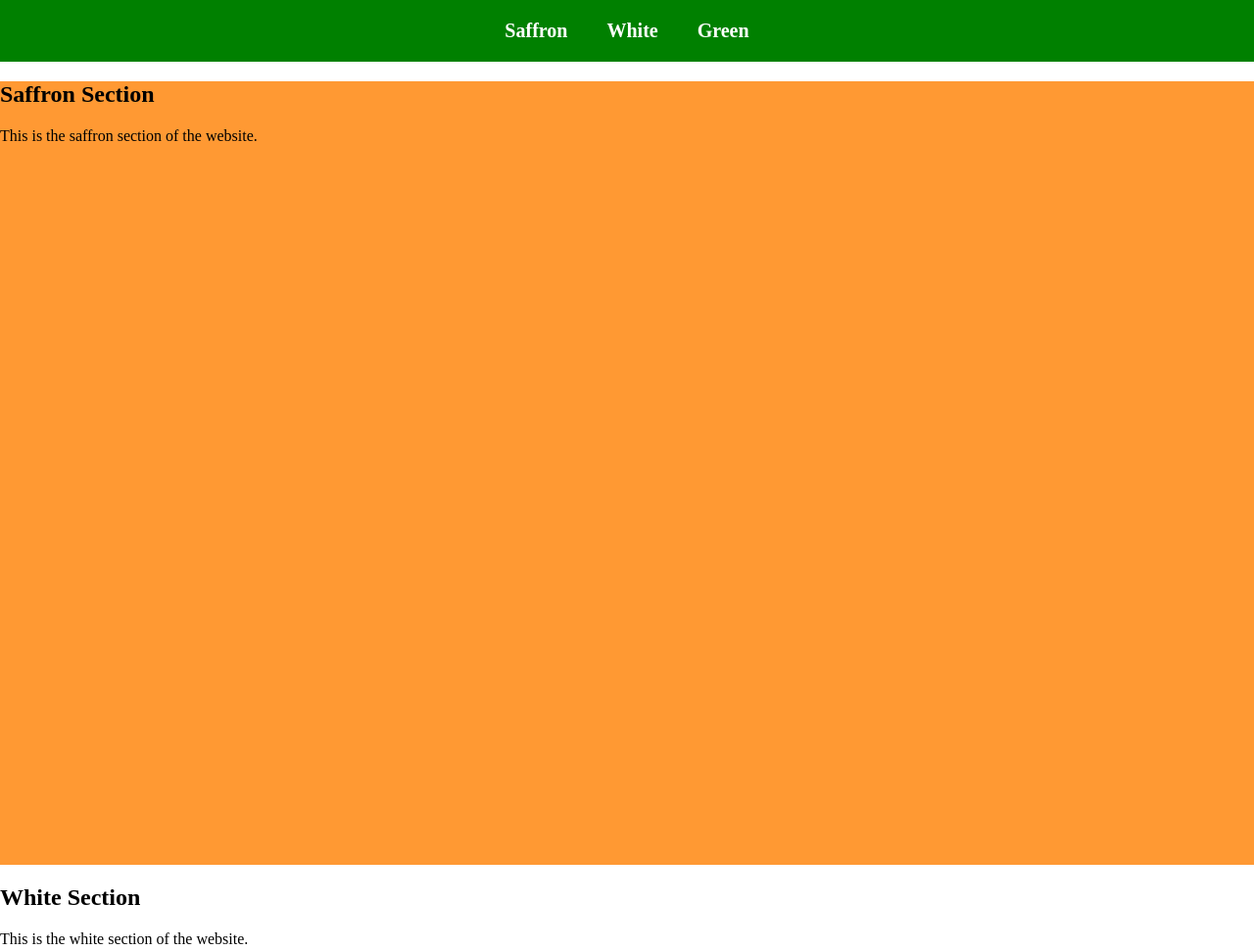
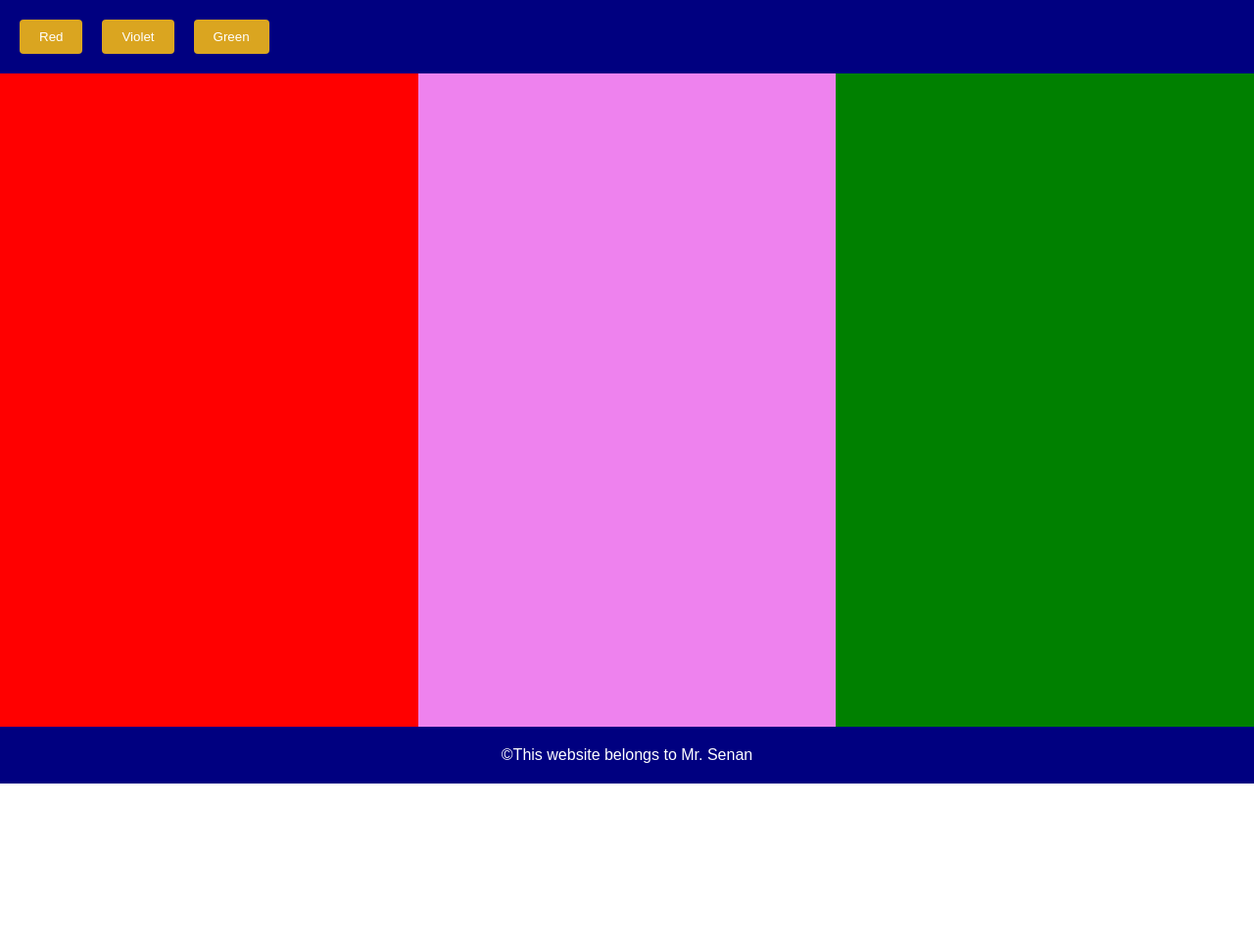
Before and after one commit to bobgitstudent/mywebtest, a website: page index.html in a window 1280 px wide. Shown: the top 971 px of the page at 98% size. After the commit the page ends 800 px from the top, so only its background shows below. Drawn offline with Linux system fonts and the light colour scheme.

Commit message:
dont know testing2

```diff
--- a/index.html
+++ b/index.html
@@ -1,28 +1,24 @@
 <!DOCTYPE html>
 <html>
 <head>
-    <title>Tricolor Website</title>
+	<title>My Website</title>
 	<link rel="stylesheet" type="text/css" href="style.css">
 </head>
 <body>
 	<nav>
-      <ul>
-        <li><a href="#saffron">Saffron</a></li>
-        <li><a href="#white">White</a></li>
-        <li><a href="#green">Green</a></li>
-      </ul>
+		<button id="redBtn" onclick="changeColor('red')">Red</button>
+		<button id="violetBtn" onclick="changeColor('violet')">Violet</button>
+		<button id="greenBtn" onclick="changeColor('green')">Green</button>
 	</nav>
-    <section id="saffron">
-      <h1>Saffron Section</h1>
-      <p>This is the saffron section of the website.</p>
+	<section>
+		<div id="red"></div>
+		<div id="violet"></div>
+		<div id="green"></div>
 	</section>
-    <section id="white">
-      <h1>White Section</h1>
-      <p>This is the white section of the website.</p>
-    </section>
-    <section id="green">
-      <h1>Green Section</h1>
-      <p>This is the green section of the website.</p>
-    </section>
+	<footer>
+		©This website belongs to Mr. Senan
+	</footer>
+
+	<script src="script.js"></script>
 </body>
 </html>
--- /dev/null
+++ b/script.js
@@ -0,0 +1,11 @@
+function changeColor(color) {
+    var buttons = document.querySelectorAll("nav button");
+    buttons.forEach(function(button) {
+        button.classList.remove("active");
+    });
+    document.getElementById(color + "Btn").classList.add("active");
+    var sections = document.querySelectorAll("section div");
+    sections.forEach(function(section) {
+        section.style.backgroundColor = (section.id === color) ? color : "navy";
+    });
+}
--- a/style.css
+++ b/style.css
@@ -1,52 +1,66 @@
 body {
-  margin: 0;
-  padding: 0;
+	margin: 0;
+	padding: 0;
+	font-family: sans-serif;
 }
 
 nav {
-  background-color: #008000;
-  display: flex;
-  justify-content: center;
+	background-color: navy;
+	color: #fff;
+	padding: 20px;
+	display: flex;
+	align-items: center;
 }
 
-nav ul {
-  list-style-type: none;
-  margin: 0;
-  padding: 0;
-  display: flex;
+nav button {
+	background-color: goldenrod;
+	color: #fff;
+	border: none;
+	border-radius: 4px;
+	padding: 10px 20px;
+	margin-right: 20px;
+	cursor: pointer;
 }
 
-nav li {
-  margin: 0;
-  padding: 0;
+nav button:hover {
+	background-color: #ffbf00;
 }
 
-nav a {
-  display: block;
-  padding: 20px;
-  color: white;
-  text-decoration: none;
-  font-size: 20px;
-  font-weight: bold;
-  transition: background-color 0.5s ease;
+nav button:active {
+	background-color: #cccccc;
 }
 
-nav a:hover {
-  background-color: white;
-  color: #008000;
+section {
+	display: flex;
+	height: calc(100vh - 120px);
 }
 
-#saffron {
-  background-color: #FF9933;
-  height: 100vh;
+#red {
+	background-color: red;
+	flex-basis: 33.33%;
 }
 
-#white {
-  background-color: white;
-  height: 100vh;
+#violet {
+	background-color: violet;
+	flex-basis: 33.33%;
 }
 
 #green {
-  background-color: #138808;
-  height: 100vh;
+	background-color: green;
+	flex-basis: 33.33%;
 }
+
+footer {
+	background-color: navy;
+	color: #fff;
+	padding: 20px;
+	text-align: center;
+	position: absolute;
+	bottom: 0;
+	left: 0;
+	right: 0;
+}
+
+.active {
+	background-color: navy;
+}
```
Lines whose indentation alone changed are shown as unchanged.
